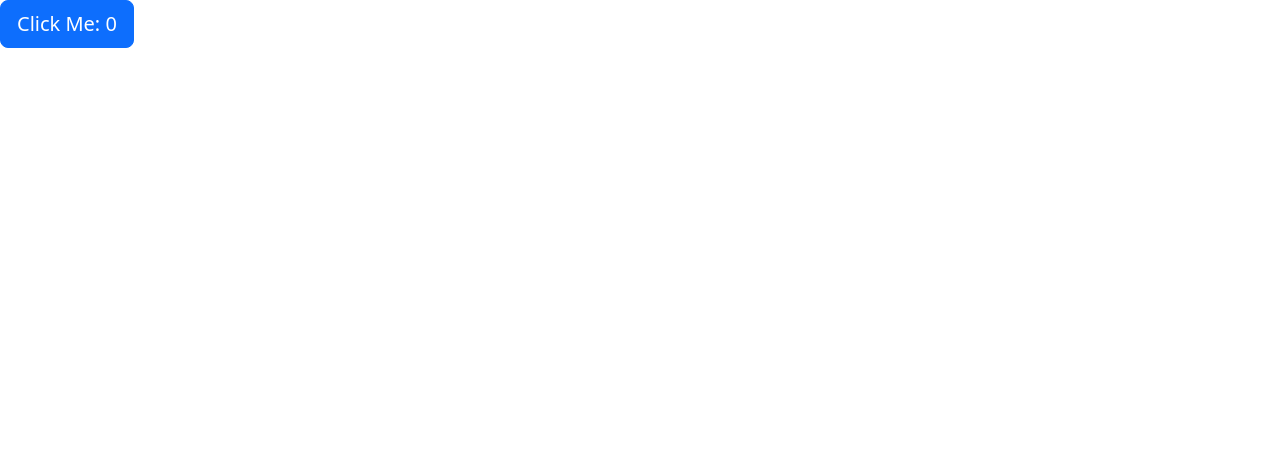
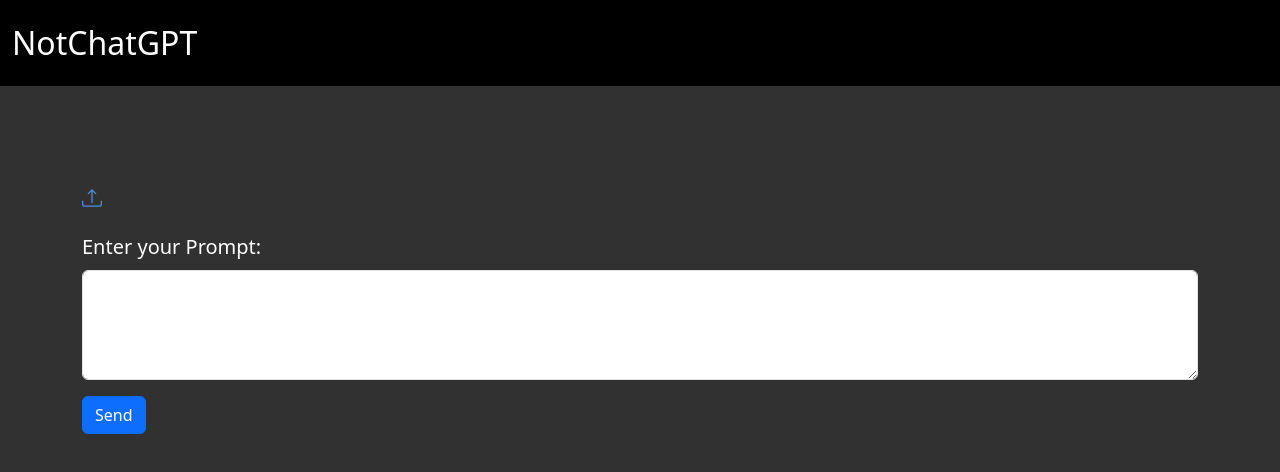
Before and after one commit to AdityaKumar1756/imgSftSpEd, a Next.js app: page / in a window 1280 px wide. Shown: the top 472 px of the page. Built offline with nearby package versions, Linux system fonts and the light colour scheme.

Commit message:
added text file processing

```diff
--- a/app/Components/Counter.tsx
+++ b/app/Components/Counter.tsx
@@ -0,0 +1,18 @@
+import React from 'react'
+
+import { useState } from 'react';
+
+export default function Counter() {
+
+    const [num, setNum] = useState(0);
+
+    const incNum = () => {
+        setNum(num + 1);
+    }
+
+    return (
+        <div>
+            <button type="button" onClick={incNum} className="btn btn-primary btn-lg">Click Me: {num}</button>
+        </div>
+    )
+}
--- /dev/null
+++ b/app/Components/Navbar.tsx
@@ -0,0 +1,15 @@
+import React from 'react'
+
+type NavbarProps = {
+  mode: React.CSSProperties
+};
+
+export default function Navbar({ mode }: NavbarProps) {
+    return (
+            <nav className="navbar py-4" style={mode}>
+                <div className="container-fluid" style={mode}>
+                    <span className="nnavbar-brand mb-0 h1 fs-2" style={mode}>NotChatGPT</span>
+                </div>
+            </nav>
+    )
+}
--- /dev/null
+++ b/app/Components/Prompt.tsx
@@ -0,0 +1,101 @@
+'use client';
+import { useState } from 'react';
+
+type PromptProps = {
+  mode: React.CSSProperties;
+  sendPrompt: (prompt: string, fileContent: string) => void;
+  response: string;
+  handleFileChange: (event: React.ChangeEvent<HTMLInputElement>) => void;
+  clearFileName: (event: React.SyntheticEvent) => void;
+  fileName: string;
+  fileContent: string;
+};
+
+export default function Prompt({ mode, sendPrompt, response, handleFileChange, fileName, clearFileName, fileContent }: PromptProps) {
+  const [prompt, setPrompt] = useState('');
+
+  const handleSend = () => {
+    console.log("Sending Prompt:", prompt);
+    console.log("With File Content:", fileContent);
+    sendPrompt(prompt, fileContent);
+  };
+
+  return (
+    <div className="container">
+      <div className="mb-3" style={{ color: 'white', fontSize: 20 }}>
+        <label htmlFor="file-upload" style={{ cursor: 'pointer', display: 'inline-flex', alignItems: 'center' }}>
+          <svg
+            xmlns="http://www.w3.org/2000/svg"
+            width="20"
+            height="20"
+            fill="currentColor"
+            viewBox="0 0 16 16"
+            style={{ color: '#4A90E2' }}
+          >
+            <path d="M.5 9.9a.5.5 0 0 1 .5.5v2.5a1 1 0 0 0 1 1h12a1 1 0 0 0 1-1v-2.5a.5.5 0 0 1 1 0v2.5a2 2 0 0 1-2 2H2a2 2 0 0 1-2-2v-2.5a.5.5 0 0 1 .5-.5z" />
+            <path d="M7.646 1.146a.5.5 0 0 1 .708 0l3 3a.5.5 0 0 1-.708.708L8.5 2.707V11.5a.5.5 0 0 1-1 0V2.707L5.354 4.854a.5.5 0 1 1-.708-.708l3-3z" />
+          </svg>
+        </label>
+
+        <input
+          id="file-upload"
+          type="file"
+          onChange={handleFileChange}
+          style={{ display: 'none' }}
+        />
+        <br>
+        </br>
+        {fileName && (
+          <>
+            <b>Current File: {fileName}</b>
+            <br></br>
+            <button className="btn btn-primary mt-3" onClick={clearFileName}>
+              Clear
+            </button>
+          </>
+        )}
+
+
+      </div>
+      <div className="mb-3">
+        <label htmlFor="promptBox" className="form-label" style={{ color: 'white', fontSize: 20 }}>
+          Enter your Prompt:
+        </label>
+        <textarea
+          className="form-control"
+          id="promptBox"
+          rows={4}
+          value={prompt}
+          onChange={(e) => setPrompt(e.target.value)}
+        ></textarea>
+        <button className="btn btn-primary mt-3" onClick={handleSend}>
+          Send
+        </button>
+      </div>
+      {response && (
+        <div className="mt-4 p-3 rounded" style={{ backgroundColor: '#444', color: 'white' }}>
+          <strong>Response:</strong>
+          <p>{response}</p>
+        </div>
+      )}
+    </div>
+  );
+}
+
+
+{/*import React from 'react'
+
+type PromptProps = {
+  mode: React.CSSProperties
+};
+
+export default function Prompt({mode}: PromptProps) {
+    return (
+        <div className="col-md-6 mx-auto">
+            <div className="mb-3">
+                <label htmlFor="exampleFormControlTextarea1" className="form-label" style={{color: "white", fontSize: 24}}>Enter your Prompt:</label>
+                <textarea className="form-control" id="exampleFormControlTextarea1" rows={3}></textarea>
+            </div>
+        </div>
+    )
+} */}
--- /dev/null
+++ b/app/api/ollama/route.ts
@@ -0,0 +1,28 @@
+import { NextRequest, NextResponse } from 'next/server';
+
+export async function POST(req: NextRequest) {
+  try {
+    const body = await req.json();
+    const { prompt, fileContent } = body;
+    const combinedPrompt = `${prompt}\n\nFile content:\n${fileContent}`;
+
+    console.log(combinedPrompt);
+
+    const res = await fetch('http://localhost:11434/api/generate', {
+      method: 'POST',
+      headers: {
+        'Content-Type': 'application/json',
+      },
+      body: JSON.stringify({
+        model: 'llama3',   // use your actual model name here
+        prompt: combinedPrompt,
+        stream: false
+      }),
+    });
+
+    const data = await res.json();
+    return NextResponse.json({ response: data.response });
+  } catch (error) {
+    return NextResponse.json({ error: "Failed to fetch response" }, { status: 500 });
+  }
+}
--- a/app/page.tsx
+++ b/app/page.tsx
@@ -1,116 +1,89 @@
 'use client';
 import { useState } from "react";
 
+import Navbar from "./Components/Navbar";
+import Prompt from "./Components/Prompt";
+
 export default function Home() {
-  const [num, setNum] = useState(0);
 
-  const incNum = () => {
-    setNum(num + 1);
-  }
+  const [response, setResponse] = useState("");
+
+  const sendPrompt = async (userPrompt: string, userText: string) => {
+    const res = await fetch("/api/ollama", {
+      method: "POST",
+      headers: { "Content-Type": "application/json" },
+      body: JSON.stringify({
+        prompt: userPrompt,
+        fileContent: userText,
+      }),
+    });
+
+    const data = await res.json();
+    setResponse(data.response);
+  };
+
+
+  const [fileName, setFileName] = useState("");
+  const [fileContent, setFileContent] = useState('');
+
+  const handleFileChange = async (e: React.ChangeEvent<HTMLInputElement>) => {
+    if (!e.target.files || e.target.files.length === 0) {
+      return;
+    }
+    const file = e.target.files[0];
+    if (!file) {
+      return;
+    }
+    else {
+      setFileName(file.name);
+      console.log("File name: ", file.name);
+
+      if (file.type === "application/pdf") {
+        // For PDF files, we'll need server-side processing
+        const formData = new FormData();
+        formData.append("file", file);
+
+        const response = await fetch("/api/upload", {
+          method: "POST",
+          body: formData,
+        });
+
+        const result = await response.json();
+        console.log("Server response:", result);
+      }
+      else {
+        const reader = new FileReader();
+        reader.onload = (event) => {
+          const fileReader = event.target as FileReader;
+          if (!fileReader?.result) return;
+
+          const content = fileReader.result as string;
+          setFileContent(content);
+          console.log(content);
+        }
+        reader.readAsText(file)
+      }
+    }
+  };
+
+  const clearFileName = () => {
+    setFileName("");
+    setFileContent("");
+  };
+
+  const [mode, setMode] = useState({
+    backgroundColor: "black",
+    color: "white",
+  });
 
   return (
     <>
-      <button type="button" onClick={incNum} className="btn btn-primary btn-lg">Click Me: {num}</button>
+      <div style={{ backgroundColor: "#323131" }} className="min-h-screen" >
+        <Navbar mode={mode} />
+        <div style={{ marginTop: 100 }}>
+          <Prompt mode={mode} sendPrompt={sendPrompt} response={response} handleFileChange={handleFileChange} fileName={fileName} clearFileName={clearFileName} fileContent={fileContent} />
+        </div>
+      </div>
     </>
   );
 }
-
-{/*
-  <div className="grid grid-rows-[20px_1fr_20px] items-center justify-items-center min-h-screen p-8 pb-20 gap-16 sm:p-20 font-[family-name:var(--font-geist-sans)]">
-
-    </div>
-  <main className="flex flex-col gap-[32px] row-start-2 items-center sm:items-start">
-        <Image
-          className="dark:invert"
-          src="/next.svg"
-          alt="Next.js logo"
-          width={180}
-          height={38}
-          priority
-        />
-        <ol className="list-inside list-decimal text-sm/6 text-center sm:text-left font-[family-name:var(--font-geist-mono)]">
-          <li className="mb-2 tracking-[-.01em]">
-            Get started by editing{" "}
-            <code className="bg-black/[.05] dark:bg-white/[.06] px-1 py-0.5 rounded font-[family-name:var(--font-geist-mono)] font-semibold">
-              app/page.tsx
-            </code>
-            .
-          </li>
-          <li className="tracking-[-.01em]">
-            Save and see your changes instantly.
-          </li>
-        </ol>
-
-        <div className="flex gap-4 items-center flex-col sm:flex-row">
-          <a
-            className="rounded-full border border-solid border-transparent transition-colors flex items-center justify-center bg-foreground text-background gap-2 hover:bg-[#383838] dark:hover:bg-[#ccc] font-medium text-sm sm:text-base h-10 sm:h-12 px-4 sm:px-5 sm:w-auto"
-            href="https://vercel.com/new?utm_source=create-next-app&utm_medium=appdir-template-tw&utm_campaign=create-next-app"
-            target="_blank"
-            rel="noopener noreferrer"
-          >
-            <Image
-              className="dark:invert"
-              src="/vercel.svg"
-              alt="Vercel logomark"
-              width={20}
-              height={20}
-            />
-            Deploy now
-          </a>
-          <a
-            className="rounded-full border border-solid border-black/[.08] dark:border-white/[.145] transition-colors flex items-center justify-center hover:bg-[#f2f2f2] dark:hover:bg-[#1a1a1a] hover:border-transparent font-medium text-sm sm:text-base h-10 sm:h-12 px-4 sm:px-5 w-full sm:w-auto md:w-[158px]"
-            href="https://nextjs.org/docs?utm_source=create-next-app&utm_medium=appdir-template-tw&utm_campaign=create-next-app"
-            target="_blank"
-            rel="noopener noreferrer"
-          >
-            Read our docs
-          </a>
-        </div>
-      </main>
-      <footer className="row-start-3 flex gap-[24px] flex-wrap items-center justify-center">
-        <a
-          className="flex items-center gap-2 hover:underline hover:underline-offset-4"
-          href="https://nextjs.org/learn?utm_source=create-next-app&utm_medium=appdir-template-tw&utm_campaign=create-next-app"
-          target="_blank"
-          rel="noopener noreferrer"
-        >
-          <Image
-            aria-hidden
-            src="/file.svg"
-            alt="File icon"
-            width={16}
-            height={16}
-          />
-          Learn
-        </a>
-        <a
-          className="flex items-center gap-2 hover:underline hover:underline-offset-4"
-          href="https://vercel.com/templates?framework=next.js&utm_source=create-next-app&utm_medium=appdir-template-tw&utm_campaign=create-next-app"
-          target="_blank"
-          rel="noopener noreferrer"
-        >
-          <Image
-            aria-hidden
-            src="/window.svg"
-            alt="Window icon"
-            width={16}
-            height={16}
-          />
-          Examples
-        </a>
-        <a
-          className="flex items-center gap-2 hover:underline hover:underline-offset-4"
-          href="https://nextjs.org?utm_source=create-next-app&utm_medium=appdir-template-tw&utm_campaign=create-next-app"
-          target="_blank"
-          rel="noopener noreferrer"
-        >
-          <Image
-            aria-hidden
-            src="/globe.svg"
-            alt="Globe icon"
-            width={16}
-            height={16}
-          />
-          Go to nextjs.org →
-        </a>
-      </footer> */}
```
Also changed, not shown: test.txt (added).
